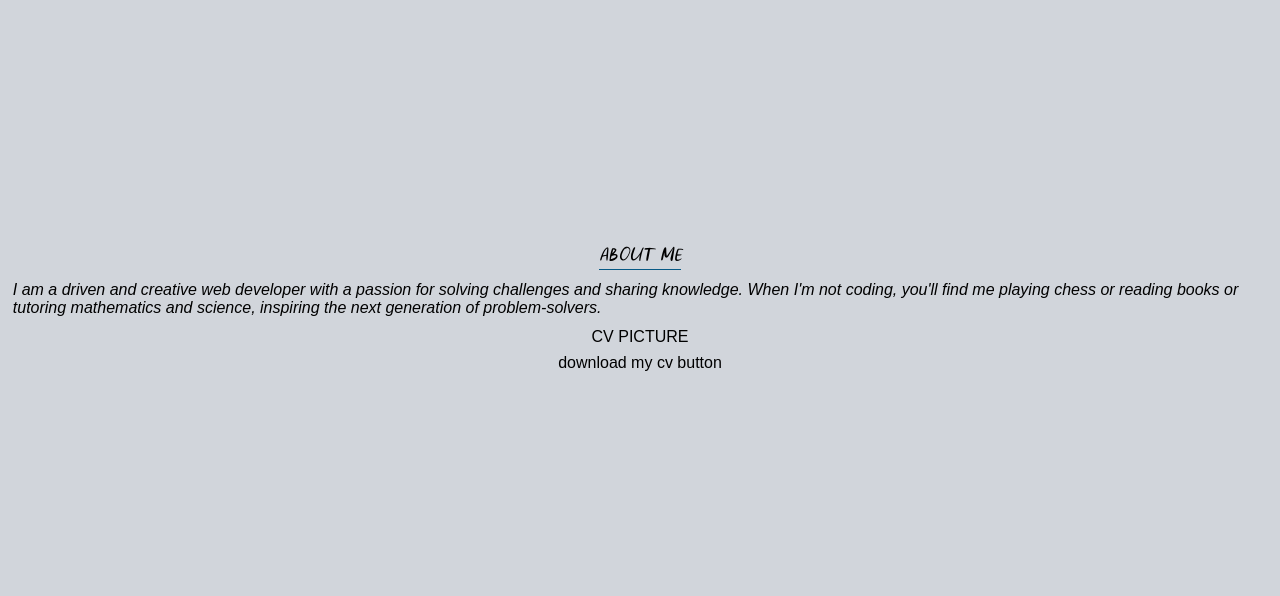
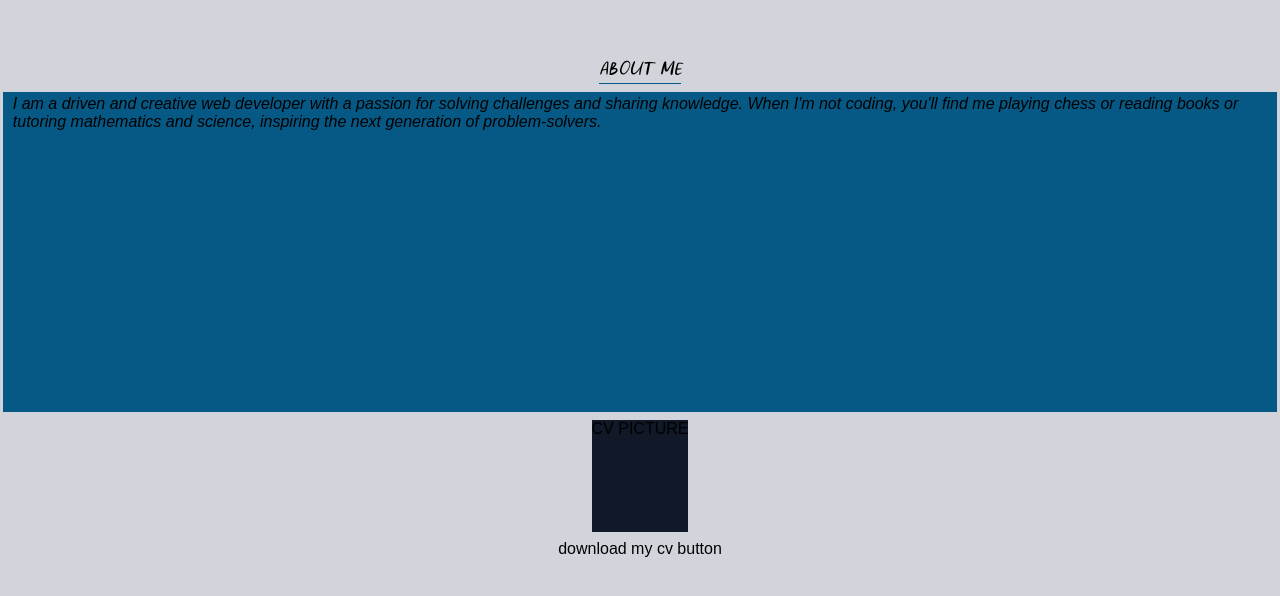
Before and after one commit to Lindani-Zwide/myPortfolio, a plain HTML site: page index.html in a window 1280 px wide. Shown: the part 895-1491 px from the top of the page. Drawn offline with Linux system fonts and the light colour scheme; files whose address does not match are found by name.

Commit message:
Update style.css

```diff
--- a/style.css
+++ b/style.css
@@ -216,3 +216,15 @@ footer{
     align-items: center;
     justify-content: center;
 }
+
+.about .two{
+    background-color: #075985;
+    height: 20rem;
+}
+.home .four{
+    height: 10rem;
+}
+.about .three{
+    background-color: #111827;
+    height: 7rem;
+}
```
